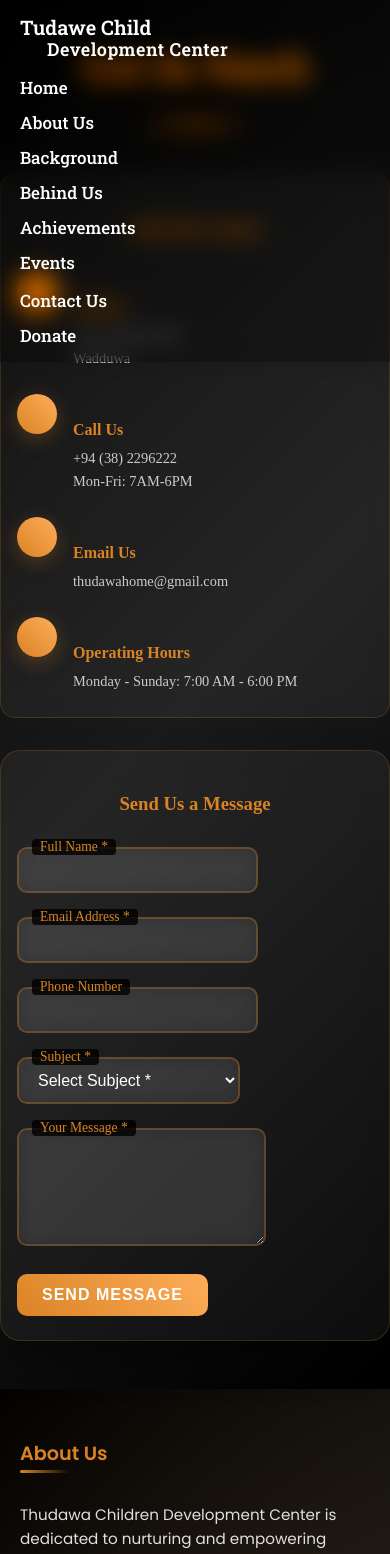
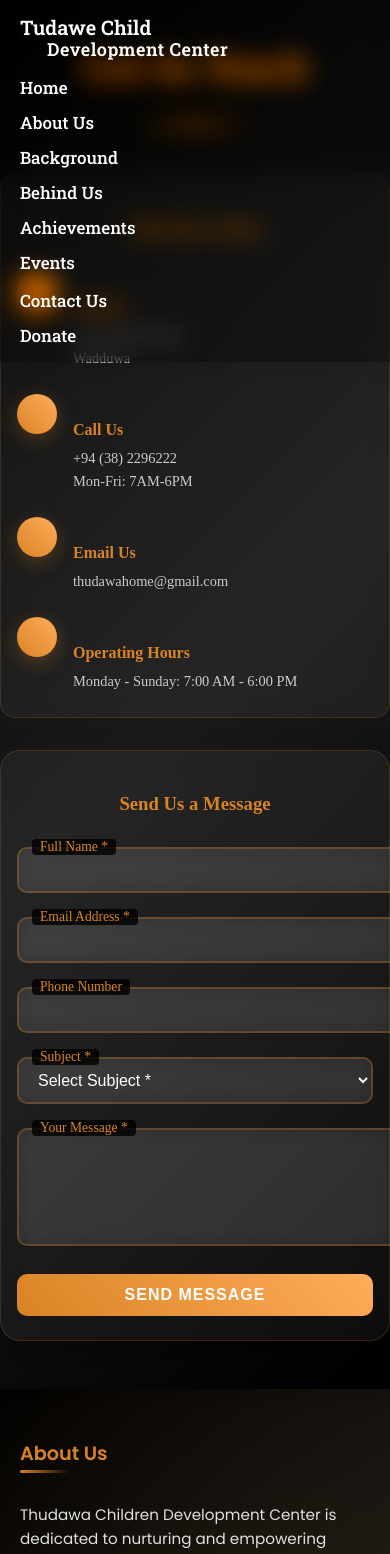
Before and after one commit to Dulan19/Thudawa_Website, a React (Create React App) app: page /Contactus in a window 390 px wide. Shown: the top 1554 px of the page. Built offline with nearby package versions, Linux system fonts and the light colour scheme.

Commit message:
Applying Css for Contact us

```diff
--- a/src/pages/Stylings/Contactus.css
+++ b/src/pages/Stylings/Contactus.css
@@ -36,6 +36,17 @@
   box-shadow: 0 2px 10px rgba(217, 131, 36, 0.5);
 }
 
+/* Cards Container - Ensure side by side layout */
+.row.align-items-stretch {
+  display: flex;
+  flex-wrap: wrap;
+}
+
+.row.align-items-stretch > [class*="col-"] {
+  display: flex;
+  flex-direction: column;
+}
+
 /* Contact Info Card and Form Container */
 .info-card,
 .form-container {
@@ -45,6 +56,8 @@
   border-radius: 15px;
   padding: 2rem;
   height: 100%;
+  display: flex;
+  flex-direction: column;
   transition: all 0.3s ease;
 }
 
@@ -61,6 +74,14 @@
   text-align: center;
   margin-bottom: 2rem;
   font-weight: 600;
+}
+
+/* Info Card Content */
+.info-content {
+  flex: 1;
+  display: flex;
+  flex-direction: column;
+  justify-content: space-evenly;
 }
 
 .info-item {
@@ -105,7 +126,12 @@
   font-size: 0.9rem;
 }
 
-/* Contact Form */
+/* Form Container */
+.form-container form {
+  flex: 1;
+  display: flex;
+  flex-direction: column;
+}
 
 /* Custom Form Elements */
 .form-group {
@@ -122,6 +148,7 @@
   font-size: 1rem !important;
   transition: all 0.3s ease !important;
   backdrop-filter: blur(10px);
+  width: 100%;
 }
 
 .custom-input:focus {
@@ -161,6 +188,7 @@
   overflow: hidden;
   text-transform: uppercase;
   letter-spacing: 1px;
+  margin-top: auto;
 }
 
 .custom-btn::before {
@@ -189,6 +217,13 @@
 }
 
 /* Responsive Design */
+@media (max-width: 991px) {
+  .info-card,
+  .form-container {
+    margin-bottom: 2rem;
+  }
+}
+
 @media (max-width: 768px) {
   .info-card,
   .form-container {
@@ -203,11 +238,16 @@
   .info-item {
     margin-bottom: 1.5rem;
   }
+
+  .row.align-items-stretch {
+    flex-direction: column;
+  }
 }
 
 @media (max-width: 576px) {
   .contact-us-page {
     padding: 1rem 0;
+    padding-top: 80px;
   }
 
   .info-card,
@@ -228,4 +268,8 @@
   .info-icon i {
     font-size: 1rem;
   }
+
+  .gradient-text {
+    font-size: 2rem;
+  }
 }
```
